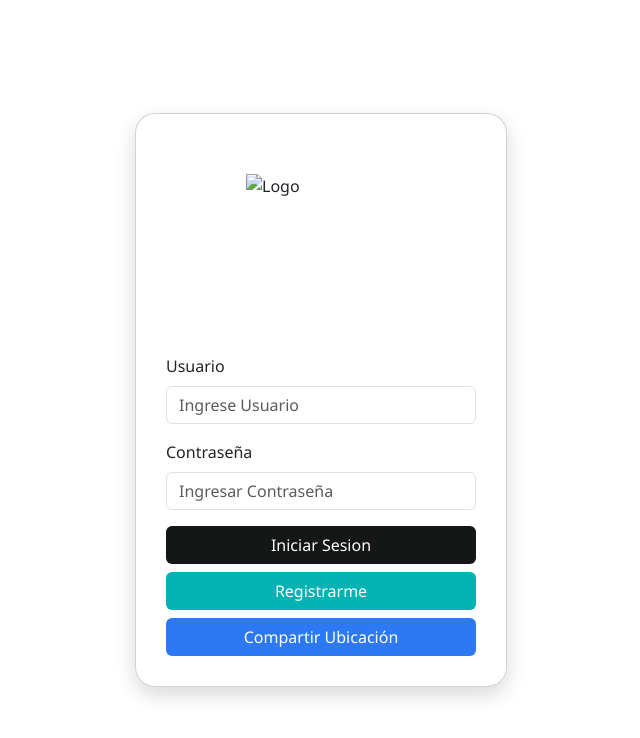
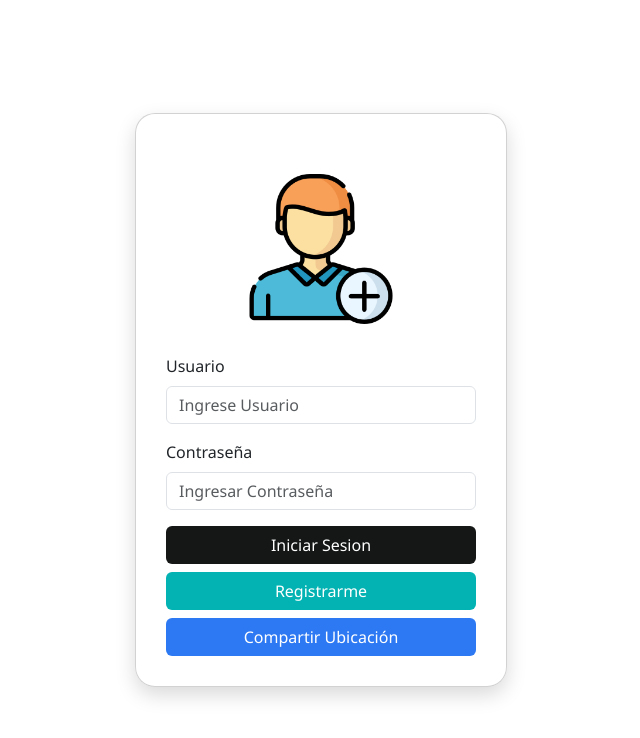
Before and after one commit to FranciscoVillacosta/Codixs, a plain HTML site: page index.html in a window 1280 px wide. Shown: the whole page, without its empty margins (319-959 px from the left). Drawn offline with nearby package versions, Linux system fonts and the light colour scheme.

Commit message:
Update index.html

```diff
--- a/index.html
+++ b/index.html
@@ -57,7 +57,7 @@ color:white;}
 <body>
     <div class="container d-flex justify-content-center align-items-center vh-100">
         <div class="card col-md-6 col-lg-4">
-            <img src="assest/masculino.png" alt="Logo" class="logo">
+            <img src="agregar-usuario.png" alt="Logo" class="logo">
 
             <form>
                 <div class="mb-3">
```
